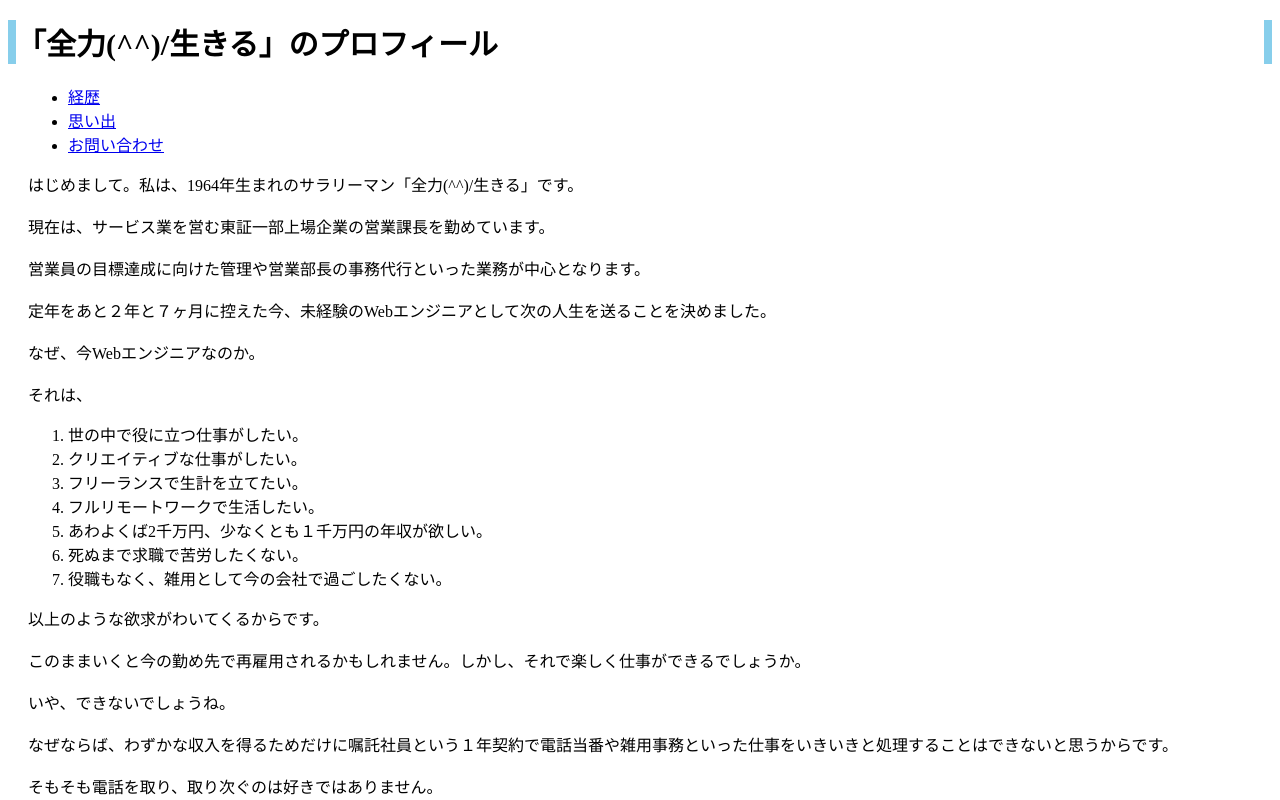
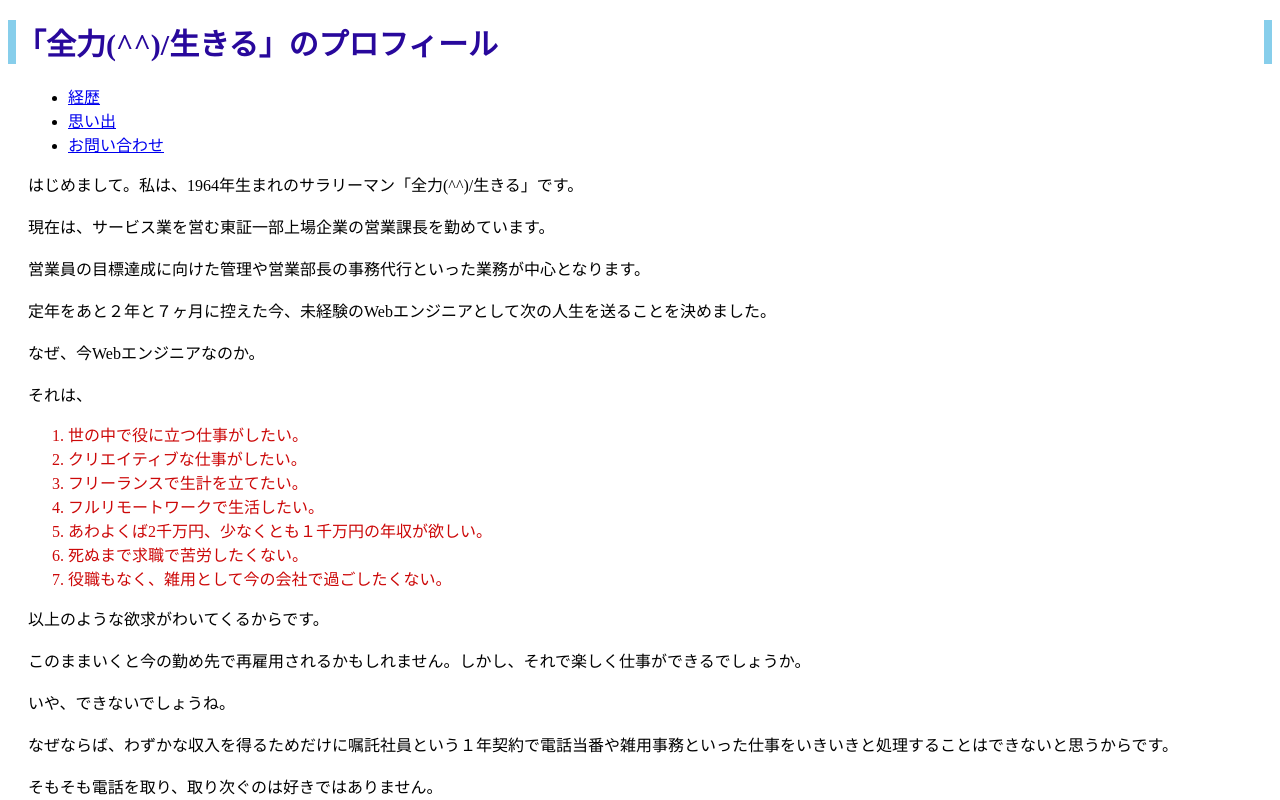
Before and after one commit to zenryokuikiru/myprofile, a plain HTML site: page index.html in a window 1280 px wide. Shown: the top 800 px of the page. Drawn offline with Linux system fonts and the light colour scheme.

Commit message:
Add files via upload

```diff
--- a/css/styles.css
+++ b/css/styles.css
@@ -1,4 +1,5 @@
 h1 {
+  color: rgb(40, 8, 156);
   font-size: 30px;
   font-weight: bold;
   margin-top: 20px;
--- a/index.html
+++ b/index.html
@@ -20,7 +20,7 @@
     </nav>
 
       <p>はじめまして。私は、1964年生まれのサラリーマン「全力(^^)/生きる」です。<br><br>現在は、サービス業を営む東証一部上場企業の営業課長を勤めています。<br><br>営業員の目標達成に向けた管理や営業部長の事務代行といった業務が中心となります。<br><br>定年をあと２年と７ヶ月に控えた今、未経験のWebエンジニアとして次の人生を送ることを決めました。<br><br>なぜ、今Webエンジニアなのか。<br><br>それは、
-        <ol>
+        <ol style="color: rgb(204, 8, 8);">
           <li>世の中で役に立つ仕事がしたい。</li>
           <li>クリエイティブな仕事がしたい。</li>
           <li>フリーランスで生計を立てたい。</li>
```
